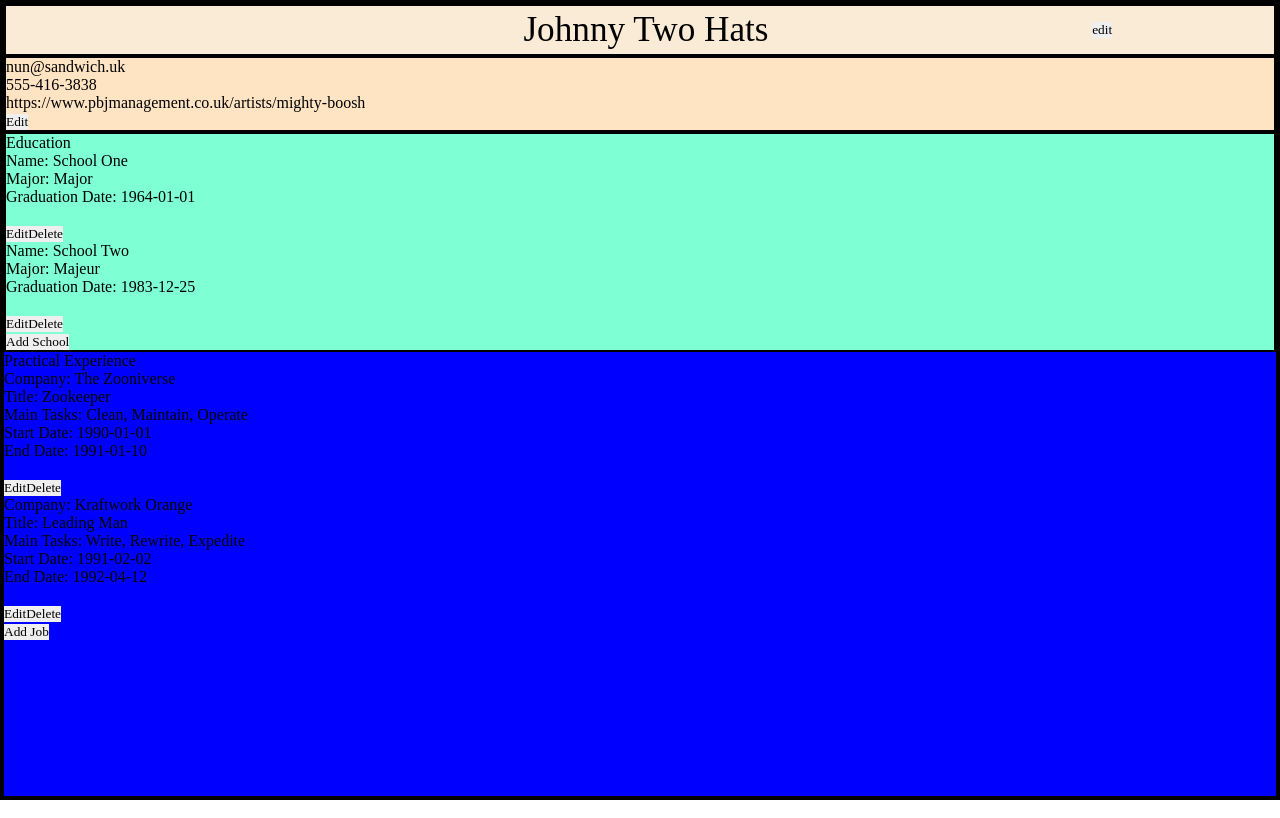
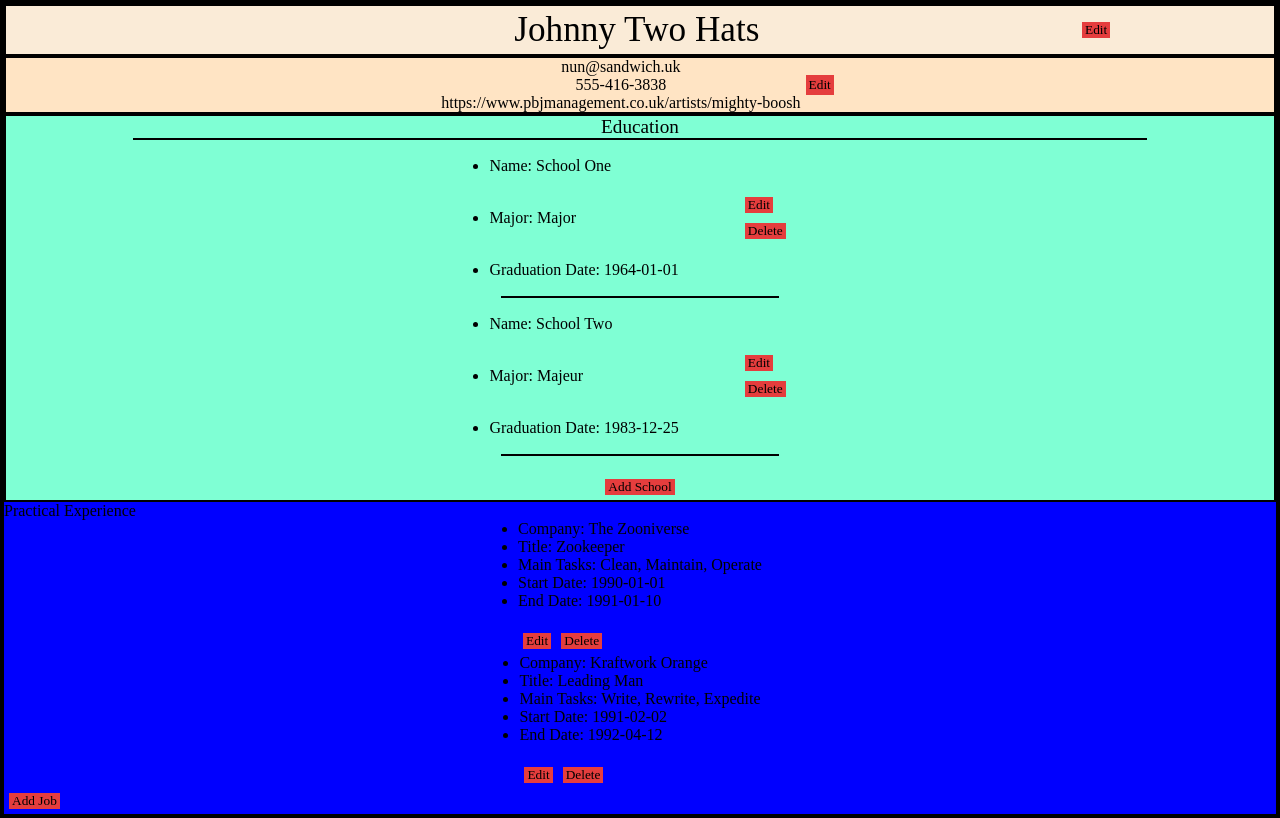
Before and after one commit to SloaneTribble/cv-project, a React (Create React App) app: page / in a window 1280 px wide. Built offline with nearby package versions, Linux system fonts and the light colour scheme; a web font is replaced by a local one.

Commit message:
Continue styling

```diff
--- a/src/App.css
+++ b/src/App.css
@@ -6,18 +6,27 @@
 
 button{
   border: none;
+  margin: 5px;
+  padding: 0 3px;
+  background-color: rgb(229, 61, 61);
+  transition:  background-color .2s ease;
 }
 
 button:hover{
   cursor: pointer;
+  background-color: orange;
 }
 
 .main-container{
-  height: 100vh;
+  height: 100%;
   background-color: blue;
   color: black;
   border: 4px solid black;
 }
+
+/*
+* Begin header
+*/
 
 .header-container{
   border: 2px solid black;
@@ -41,17 +50,79 @@ button:hover{
 .name-form input,
 .name-form label{
   font-size: 1.5rem;
+  height: 2rem;
+  padding-left: 3px;
 }
 
+/* End header
+*/
+
+/*
+* Begin general
+*/
 
 .general{
   background-color:bisque;
   border: 2px solid black;
+  display: flex;
+  justify-content: center;
+  text-align: center;
 }
+
+.general-edit{
+  height: 1.2rem;
+  flex-grow: 0;
+  align-self: center;
+}
+
+/*
+*  End general
+*/
+
+/*
+* Begin education
+*/
+
 
 .education{
   background-color: aquamarine;
   border: 2px solid black;
+  display: flex;
+  flex-direction: column;
+  align-items: center;
+}
+
+.education span{
+  font-size: 1.2rem;
+  width: 80%;
+  text-align: center;
+  border-bottom: 2px solid black;
+}
+
+.school{
+  display: grid;
+  grid-template-columns: 90% 1fr;
+  grid-template-rows: repeat(3, 1fr);
+  align-items: center;
+  justify-content: center;
+  border-bottom: 2px solid black;
+}
+
+.school-buttons{
+  grid-column: 2;
+  grid-row: 2;
+}
+
+.school-detail{
+  grid-column: 1;
+}
+
+
+.job-overview{
+  display: flex;
+  flex: 1;
+  flex-direction: column;
+  align-items: center;
 }
 
 .main-tasks{
--- a/src/components/EducationContainer.js
+++ b/src/components/EducationContainer.js
@@ -148,6 +148,7 @@ class EducationContainer extends Component {
           submitEdit={this.submitEdit}
           deleteSchool={this.deleteSchool}
         />
+        <br></br>
         <button className="new-school" onClick={this.addModeToggle}>
           {addText}
         </button>
--- a/src/components/Header.js
+++ b/src/components/Header.js
@@ -13,7 +13,7 @@ class Header extends Component {
     let buttonText;
 
     if (editMode) {
-      buttonText = "submit";
+      buttonText = "Submit";
       nameField = (
         <form className="name-form">
           <label htmlFor="name">Name: </label>
@@ -26,7 +26,7 @@ class Header extends Component {
         </form>
       );
     } else {
-      buttonText = "edit";
+      buttonText = "Edit";
       nameField = <div className="header-name">{this.props.name}</div>;
     }
     return (
--- a/src/components/SchoolOverview.js
+++ b/src/components/SchoolOverview.js
@@ -12,17 +12,18 @@ class SchoolOverview extends Component {
 
     overview = schools.map((school) =>
       school.editMode === false ? (
-        <ul key={school.id}>
-          <li>Name: {school.name}</li>
-          <li>Major: {school.major}</li>
-          <li>Graduation Date: {school.gradYear}</li>
-          <br></br>
+        <ul className="school" key={school.id}>
+          <li className="school-detail">Name: {school.name}</li>
+          <li className="school-detail">Major: {school.major}</li>
+          <li className="school-detail">Graduation Date: {school.gradYear}</li>
+          <div className="school-buttons">
             <button className={school.id} onClick={this.props.editSchool}>
               Edit
             </button>
             <button className={school.id} onClick={this.props.deleteSchool}>
               Delete
             </button>
+          </div>
         </ul>
       ) : (
         <form
```
Also changed, not shown: package.json (+9 -1 lines), 15 other files (tests, documents, lock files or other folders). Lines whose indentation alone changed are shown as unchanged.
